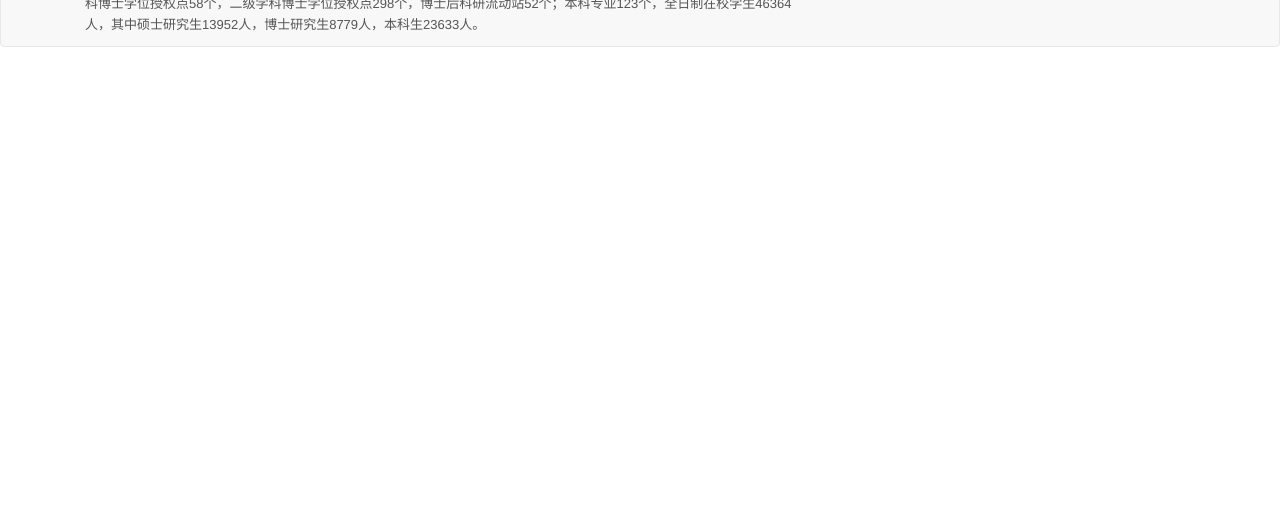
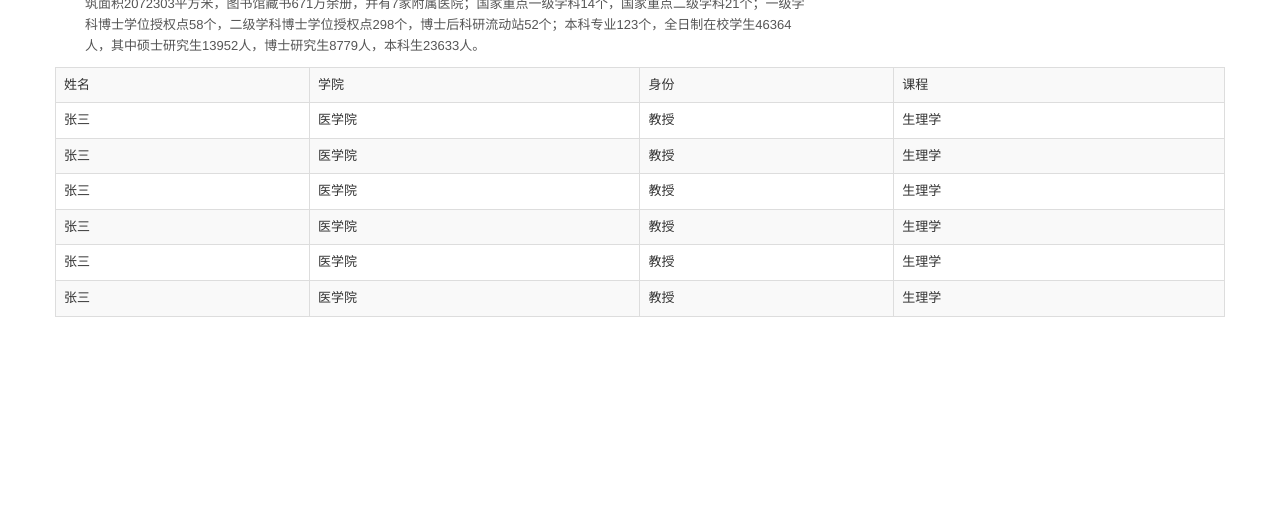
Before and after one commit to IMedLib/coludeedu, a plain HTML site: page jg_detail.html in a window 1280 px wide. Shown: the part 285-800 px from the top of the page. Drawn offline with Linux system fonts and the light colour scheme; a script that the page names is missing.

Commit message:
机构详情

```diff
--- a/jg_detail.html
+++ b/jg_detail.html
@@ -17,7 +17,9 @@
 		<link href="css/bootstrap.min.css" rel="stylesheet">
 		<link href="css/common.css" rel="stylesheet">
 		<style>
-			p{text-indent: 20px;}
+			p {
+				text-indent: 20px;
+			}
 		</style>
 
 		<!-- HTML5 shim and Respond.js for IE8 support of HTML5 elements and media queries -->
@@ -93,6 +95,7 @@
 				</div>
 				<!-- /.navbar-collapse -->
 			</div>
+		</nav>
 		<!--
         	作者：fmj074@163.com
         	时间：2015-11-26
@@ -108,7 +111,54 @@
 
 			</div>
 			<div class="col-sm-4">
-					<img src="img/clients4/10.png" />
+				<img src="img/clients4/zjdx.jpg" style="width: 60%;margin-left: 20%;" />
+			</div>
+			<div class="row">
+				<table class="table table-striped table-bordered">
+					<tr>
+						<td>姓名</td>
+						<td>学院</td>
+						<td>身份</td>
+						<td>课程</td>
+					</tr>
+					<tr>
+						<td>张三</td>
+						<td>医学院</td>
+						<td>教授</td>
+						<td>生理学</td>
+					</tr>
+					<tr>
+						<td>张三</td>
+						<td>医学院</td>
+						<td>教授</td>
+						<td>生理学</td>
+					</tr>
+					<tr>
+						<td>张三</td>
+						<td>医学院</td>
+						<td>教授</td>
+						<td>生理学</td>
+					</tr>
+					<tr>
+						<td>张三</td>
+						<td>医学院</td>
+						<td>教授</td>
+						<td>生理学</td>
+					</tr>
+					<tr>
+						<td>张三</td>
+						<td>医学院</td>
+						<td>教授</td>
+						<td>生理学</td>
+					</tr>
+					<tr>
+						<td>张三</td>
+						<td>医学院</td>
+						<td>教授</td>
+						<td>生理学</td>
+					</tr>
+
+				</table>
 			</div>
 		</div>
 
```
Also changed, not shown: img/clients4/zjdx.jpg (added). Lines whose indentation alone changed are shown as unchanged.
